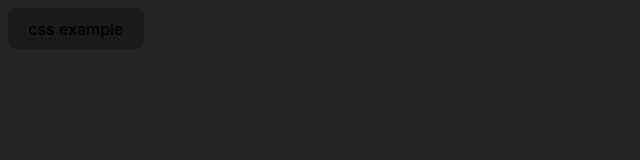
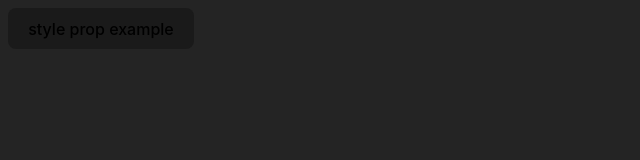
Before and after one commit to ushieru/react-css, a React (Vite) app: page / in a window 1280 px wide. Shown: the top 160 px of the page, without its empty margins (0-640 px from the left). Built offline with nearby package versions, Linux system fonts and the light colour scheme.

Commit message:
inline css

```diff
--- a/src/App.jsx
+++ b/src/App.jsx
@@ -19,6 +19,6 @@ export const App = () => {
       borderColor: isButtonHover ? '#646cff' : 'transparent',
     }}
   >
-    css example
+    style prop example
   </button >
 }
```
